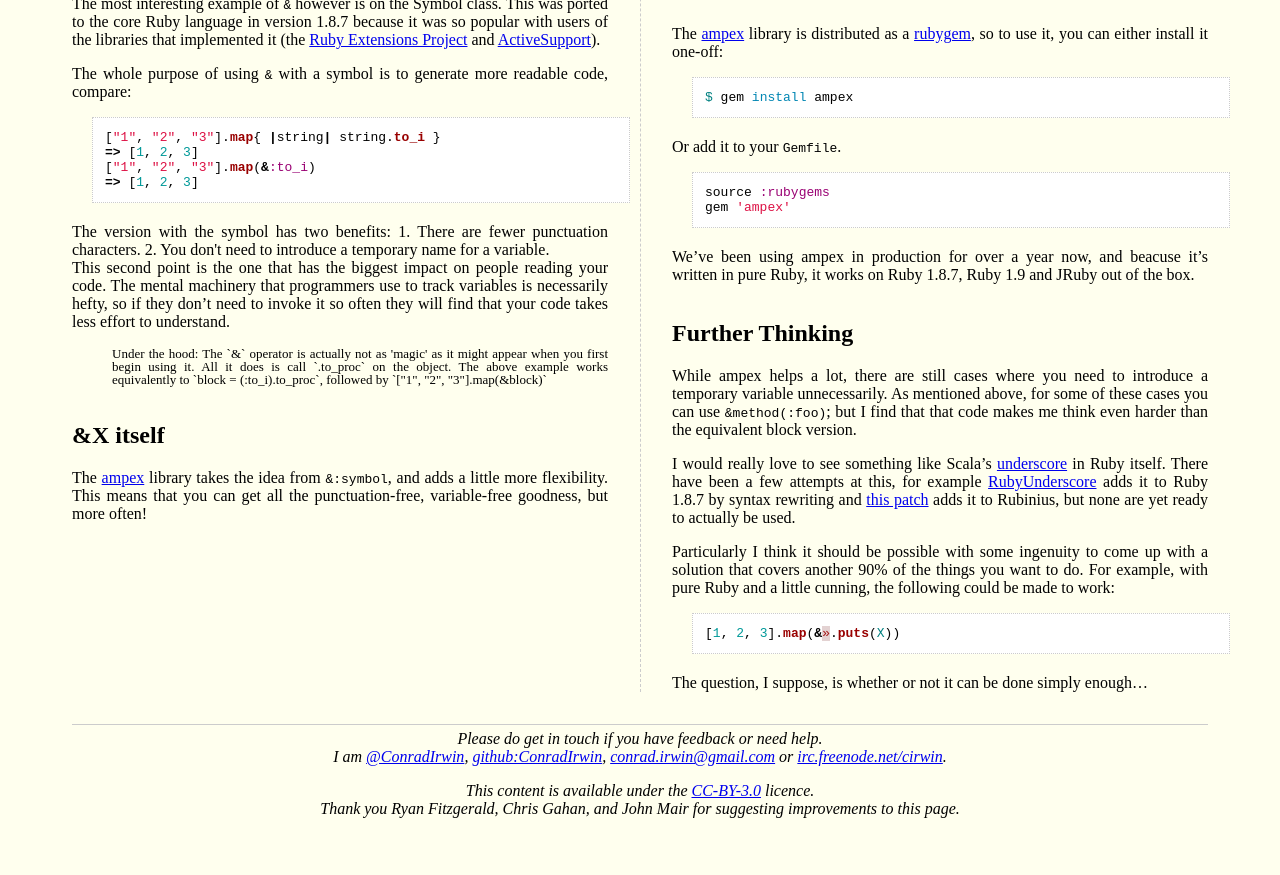
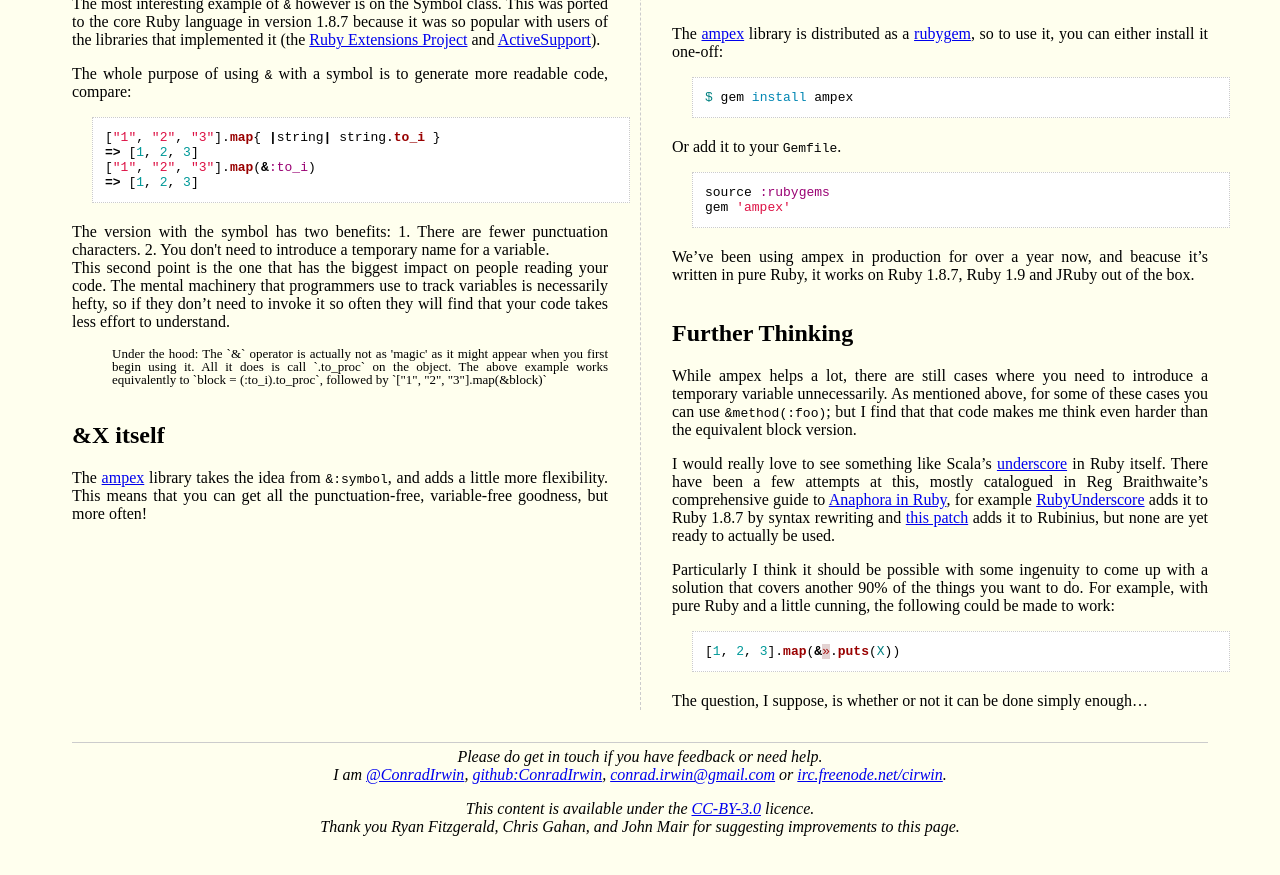
Before and after one commit to ConradIrwin/conradirwin.github.com, a Jekyll site: the page built from _posts/2012-05-19-ampex.md, in a window 1280 px wide and 900 px high, scrolled down 672 px. Shown: the top 875 px of the window. Built offline with Jekyll 4.4.1, drawn with Linux system fonts in a browser that asks for light colours; Markdown is read by kramdown in place of the engine named in the settings.

Commit message:
Link to "Anaphora in Ruby", thanks @bodhi

```diff
--- a/_posts/2012-05-19-ampex.md
+++ b/_posts/2012-05-19-ampex.md
@@ -142,12 +142,13 @@ you can use `&method(:foo)`; but I find that that code makes me think even
 harder than the equivalent block version.
 
 I would really love to see something like Scala's
-[underscore](http://books.google.com/books?id=MFjNhTjeQKkC&pg=PA146) in Ruby
-itself. There have been a few attempts at this, for example
-[RubyUnderscore](https://github.com/danielribeiro/RubyUnderscore) adds it to
-Ruby 1.8.7 by syntax rewriting and [this
-patch](https://gist.github.com/1224361) adds it to Rubinius, but none are yet
- ready to actually be used.
+[underscore](http://books.google.com/books?id=MFjNhTjeQKkC&pg=PA146) in Ruby itself. There
+have been a few attempts at this, mostly catalogued in Reg Braithwaite's comprehensive
+guide to [Anaphora in
+Ruby](https://github.com/raganwald/homoiconic/blob/master/2012/05/anaphora.md#anaphora-in-ruby-2012-edition),
+for example [RubyUnderscore](https://github.com/danielribeiro/RubyUnderscore) adds it to
+Ruby 1.8.7 by syntax rewriting and [this patch](https://gist.github.com/1224361) adds it
+to Rubinius, but none are yet ready to actually be used.
 
 Particularly I think it should be possible with some ingenuity to come up with
 a solution that covers another 90% of the things you want to do. For example,
```
